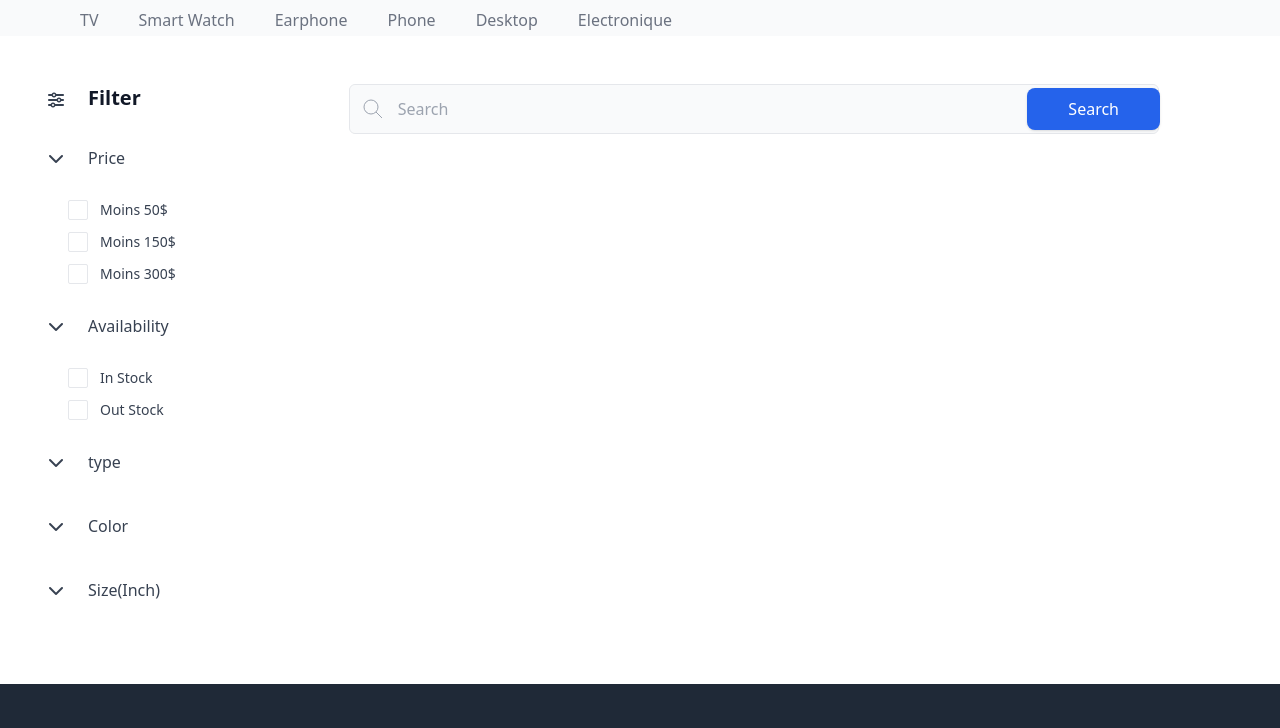
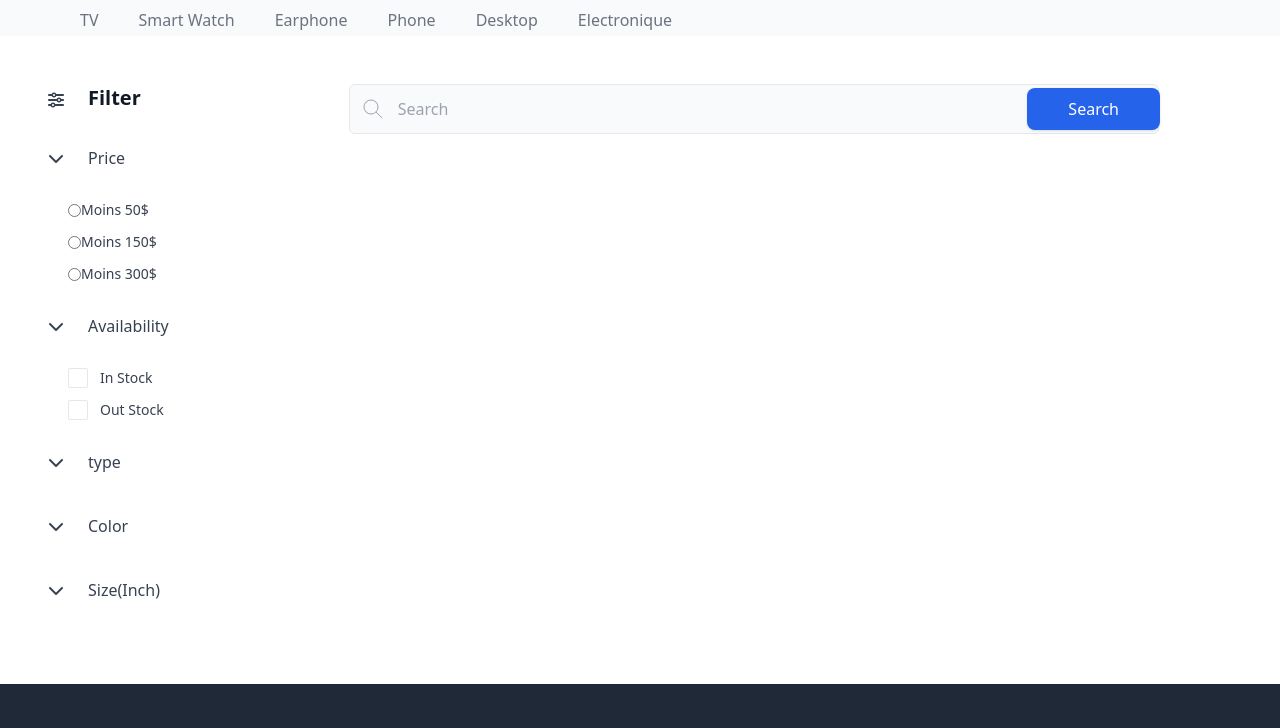
Before and after one commit to Keltoummalouki/ShopZone, a website: page frontEnd/pages/products.html in a window 1280 px wide. Shown: the part 72-800 px from the top of the page. Drawn offline with Linux system fonts and the light colour scheme; no server answers.

Commit message:
Filtrage de Prix

```diff
--- a/frontEnd/assets/scripts/products.js
+++ b/frontEnd/assets/scripts/products.js
@@ -102,3 +102,10 @@ function searchByName() {
         productContainer.appendChild(productCard);
     });
 }
+
+function filterByPrice(maxPrice) {
+    const filteredProducts = products.filter(product => product.price <= maxPrice);
+    productContainer.innerHTML = '';
+    displayProducts(filteredProducts);
+
+}
--- a/frontEnd/pages/products.html
+++ b/frontEnd/pages/products.html
@@ -149,16 +149,16 @@
           </div>
           <div class="flex flex-col gap-3 ml-8">
             <label class="flex items-center text-sm font-medium">
-              <div class="mr-3 h-5 w-5 cursor-pointer rounded-sm border border-solid bg-[#f2f2f7]"></div>
-              <span id="priceMoins" class="inline-block cursor-pointer" for="Filter-One-Option-1">Moins 50$</span>
+              <input type="radio" name="price" id="Moins50"  onclick="filterByPrice(50)" ><!-- <div class="mr-3 h-5 w-5 cursor-pointer rounded-sm border border-solid bg-[#f2f2f7]"></div> -->
+              <span id="priceMoins" class="inline-block cursor-pointer" for="Moins50">Moins 50$</span>
             </label>
             <label class="flex items-center text-sm font-medium">
-              <div class="mr-3 h-5 w-5 cursor-pointer rounded-sm border border-solid bg-[#f2f2f7]"></div>
-              <span class="inline-block cursor-pointer" for="Filter-One-Option-1">Moins 150$</span>
+              <input type="radio" name="price" id="Moins150"  onclick="filterByPrice(150)" > <!-- <div class="mr-3 h-5 w-5 cursor-pointer rounded-sm border border-solid bg-[#f2f2f7]"></div> -->
+              <span class="inline-block cursor-pointer" for="Moins150">Moins 150$</span>
             </label>
             <label class="flex items-center text-sm font-medium">
-              <div class="mr-3 h-5 w-5 cursor-pointer rounded-sm border border-solid bg-[#f2f2f7]"></div>
-              <span class="inline-block cursor-pointer" for="Filter-One-Option-1">Moins 300$</span>
+              <input type="radio" name="price" id="Moins300" onclick="filterByPrice(300)"><!-- <div class="mr-3 h-5 w-5 cursor-pointer rounded-sm border border-solid bg-[#f2f2f7]"></div> -->
+              <span class="inline-block cursor-pointer" for="Moins300">Moins 300$</span>
             </label>
           </div>
           <div role="button" tabindex="0"
@@ -216,13 +216,13 @@
               <path strokeLinecap="round" strokeLinejoin="round" strokeWidth="2"
                 d="M21 21l-6-6m2-5a7 7 0 11-14 0 7 7 0 0114 0z" />
             </svg>
-            <input type="text" placeholder="Search" id="search"
+            <input type="text"  onkeyup="searchByName()" placeholder="Search" id="search"
               class="w-full py-3 pl-12 pr-4 text-gray-500 border rounded-md outline-none bg-gray-50 focus:bg-white focus:border-indigo-600" />
           </div>
 
         </form>
         <div class="mt-4 sm:ml-3 sm:mt-0 relative top-12 right-40">
-          <button  onclick="searchByName()"  value="Subscribe" name="member[subscribe]" id="member_submit"
+          <button   value="Subscribe" name="member[subscribe]" id="member_submit"
             class="block w-full rounded-lg border border-transparent bg-blue-600 px-5 py-2 text-base font-medium text-white shadow hover:bg-blue-700 focus:outline-none focus:ring-2 focus:ring-white focus:ring-offset-2 focus:ring-offset-gray-300 sm:px-10 mt-1">Search</button>
         </div>
       </div>
```
Also changed, not shown: frontEnd/index.html (+1 -1 lines), frontEnd/assets/scripts/search.js (added).
